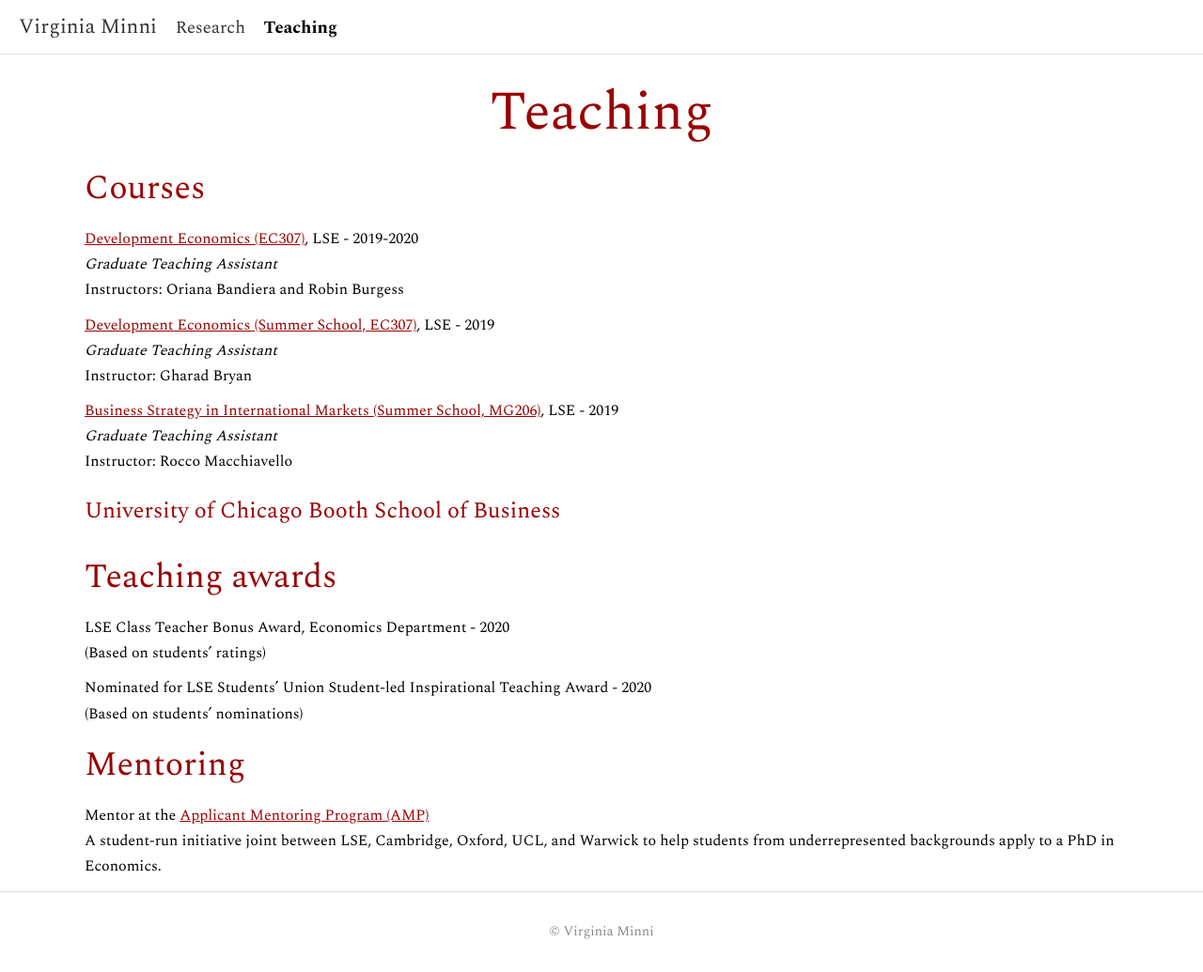
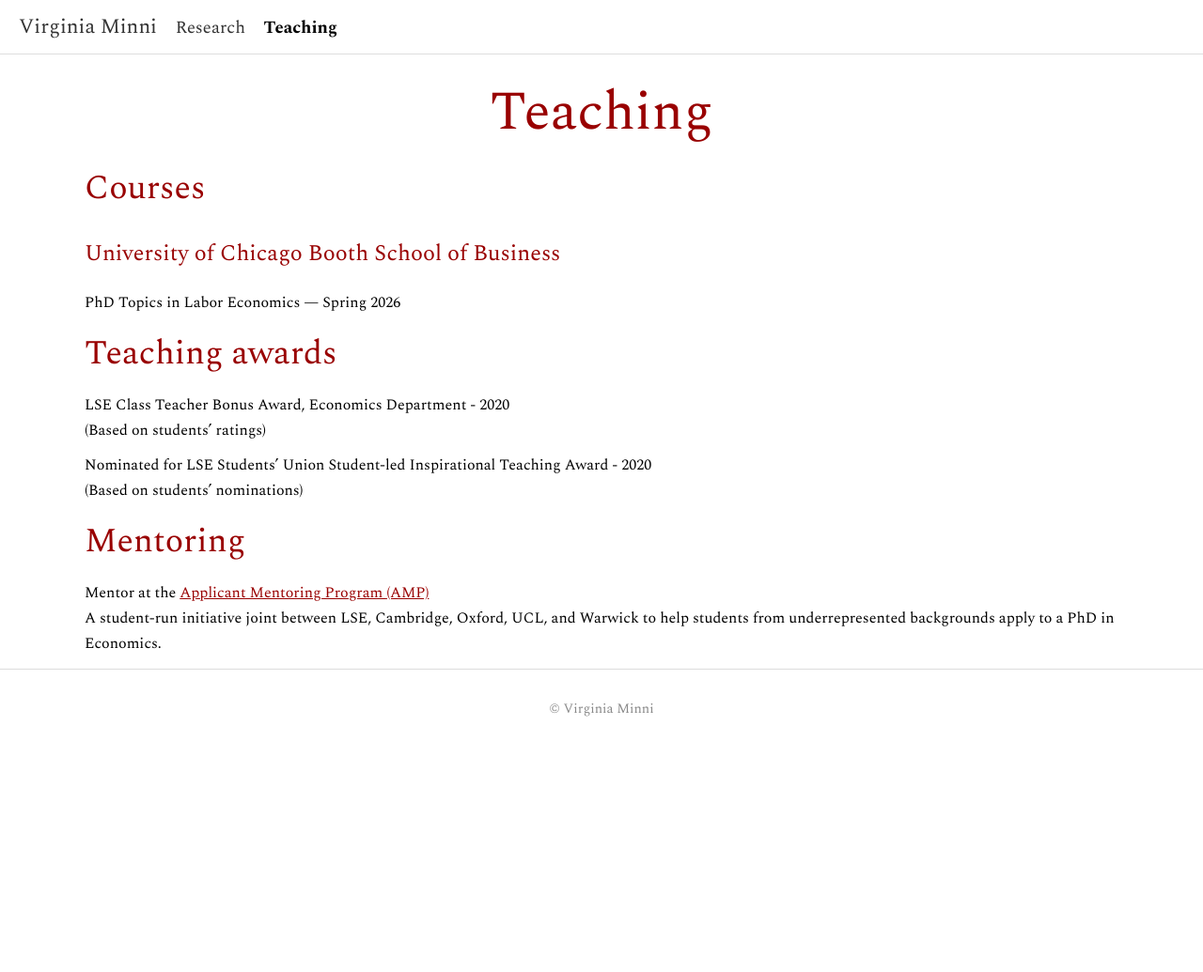
Before and after one commit to virginiaminni/virginiaminni.github.io, a Jekyll site: the page built from teaching.md, in a window 1280 px wide. Shown: the whole page at 94% size. Built offline with Jekyll 4.4.1, drawn with Linux system fonts in a browser that asks for light colours; after the commit the page ends 900 px from its top, so only the background shows below that.

Commit message:
Update teaching.md

```diff
--- a/teaching.md
+++ b/teaching.md
@@ -6,20 +6,9 @@ permalink: /teaching/
 
 # Teaching
 ## Courses
-<a href="https://www.lse.ac.uk/resources/calendar2023-2024/courseGuides/EC/2023_EC307.htm" target="_blank">Development Economics (EC307)</a>, LSE - 2019-2020 <br>
-*Graduate Teaching Assistant* <br>
-Instructors: Oriana Bandiera and Robin Burgess
-
-<a href="https://www.lse.ac.uk/study-at-lse/summer-schools/summer-school/courses/economics/ec307" target="_blank">Development Economics (Summer School, EC307)</a>, LSE - 2019<br>
-*Graduate Teaching Assistant*  <br>
-Instructor: Gharad Bryan
-
-
-<a href="https://www.lse.ac.uk/study-at-lse/summer-schools/summer-school/courses/business-and-management/mg206" target="_blank">Business Strategy in International Markets (Summer School, MG206)</a>, LSE - 2019<br>
-*Graduate Teaching Assistant*  <br>
-Instructor: Rocco Macchiavello
 
 ### <span style="color: #990000; font-size: 24px; font-weight: normal; font-family: 'Spectral', serif;">University of Chicago Booth School of Business</span>
+PhD Topics in Labor Economics — Spring 2026 <br>
 
 ## Teaching awards
 
```
